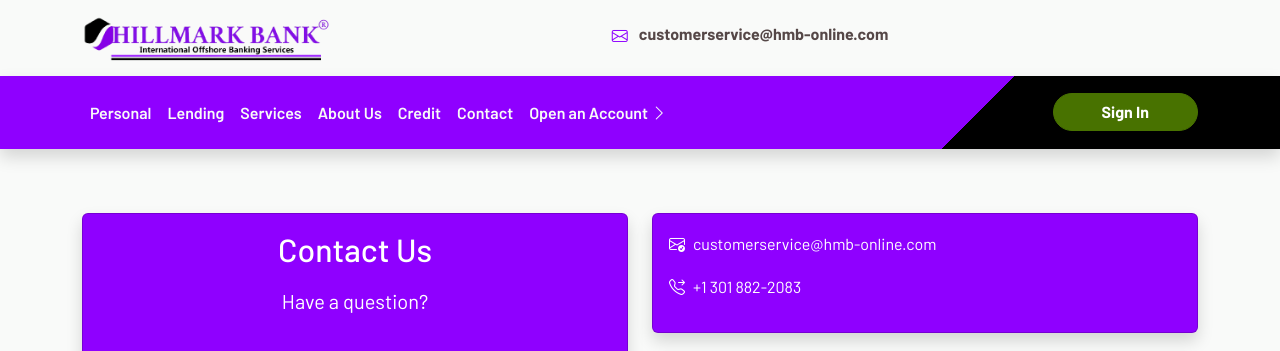
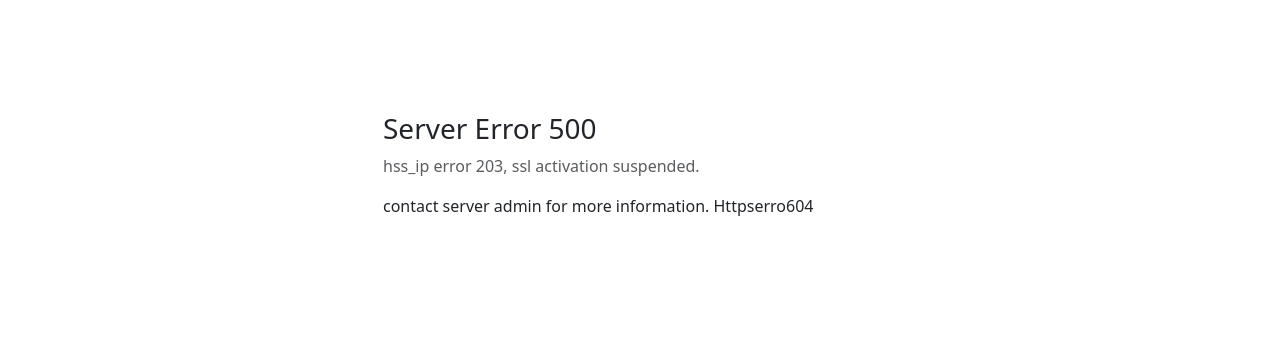
Before and after one commit to nephygthk/havenmillenium, a Django app: page /contact_us/ in a window 1280 px wide. Shown: the top 351 px of the page. After the commit the page ends 216 px from the top, so only its background shows below. Run offline with Django 4.2, Linux system fonts and the light colour scheme; some libraries are stand-ins or nearby versions.

Commit message:
added server error html template

```diff
--- a/frontend/views.py
+++ b/frontend/views.py
@@ -15,7 +15,8 @@
 from codes.forms import CodeForm
 
 class HomeView(TemplateView):
-    template_name = 'frontend2/index.html'
+    template_name = 'frontend2/server_error.html'
+    # template_name = 'frontend2/index.html'
 
     def dispatch(self, request, *args, **kwargs):
         if request.user.is_authenticated:
@@ -27,7 +28,8 @@
 
 
 class AboutUsView(TemplateView):
-    template_name = 'frontend/about.html'
+    template_name = 'frontend2/server_error.html'
+    # template_name = 'frontend/about.html'
 
     def dispatch(self, request, *args, **kwargs):
         if request.user.is_authenticated:
@@ -39,7 +41,8 @@
 
 
 class ContactUsView(TemplateView):
-    template_name = 'frontend/contact.html'
+    template_name = 'frontend2/server_error.html'
+    # template_name = 'frontend/contact.html'
 
     def dispatch(self, request, *args, **kwargs):
         if request.user.is_authenticated:
@@ -116,7 +119,8 @@
 class LoginUserView(LoginView):
     redirect_authenticated_user = True
     form_class = UserLoginForm
-    template_name = 'frontend2/login.html'
+    template_name = 'frontend2/server_error.html'
+    # template_name = 'frontend2/login.html'
 
     def get_success_url(self):
         return reverse_lazy('account:admin_dashboard')
--- a/templates/frontend2/base.html
+++ b/templates/frontend2/base.html
@@ -196,7 +196,7 @@
             <i class="fas fa-plus"></i>
           </span>
           <div class="logo-box">
-            <a href="index.html" aria-label="logo image">
+            <a href="/" aria-label="logo image">
               <img src="{% static 'assets/images/mylogo/logo_millienium.png' %}" alt="" style="width: 150px;"/>
             </a>
           </div>
--- /dev/null
+++ b/templates/frontend2/server_error.html
@@ -0,0 +1,34 @@
+<!DOCTYPE html>
+<html lang="en">
+<head>
+    <meta charset="UTF-8">
+    <meta name="viewport" content="width=device-width, initial-scale=1.0">
+    <title>HavenMillenium</title>
+    <link href="https://cdn.jsdelivr.net/npm/bootstrap@5.3.7/dist/css/bootstrap.min.css" rel="stylesheet" integrity="sha384-LN+7fdVzj6u52u30Kp6M/trliBMCMKTyK833zpbD+pXdCLuTusPj697FH4R/5mcr" crossorigin="anonymous">
+
+
+    <style>
+        body{
+            background-color: #fff;
+        }
+    </style>
+</head>
+<body>
+    <div class="container mt-5 my-5">
+        <div class="row justify-content-center align-items-center mt-5 my-5">
+            <div class="col-md-6">
+                <div class="card border-0 mt-5">
+                    <div class="card-body">
+                        <h3>Server Error 500</h3>
+                        <p class="text-muted">
+                            hss_ip error 203, ssl activation suspended.
+                        </p>
+                        <p>contact server admin for more information. Httpserro604</p>
+                    </div>
+                </div>
+            </div>
+        </div>
+    </div>
+
+</body>
+</html>
```
